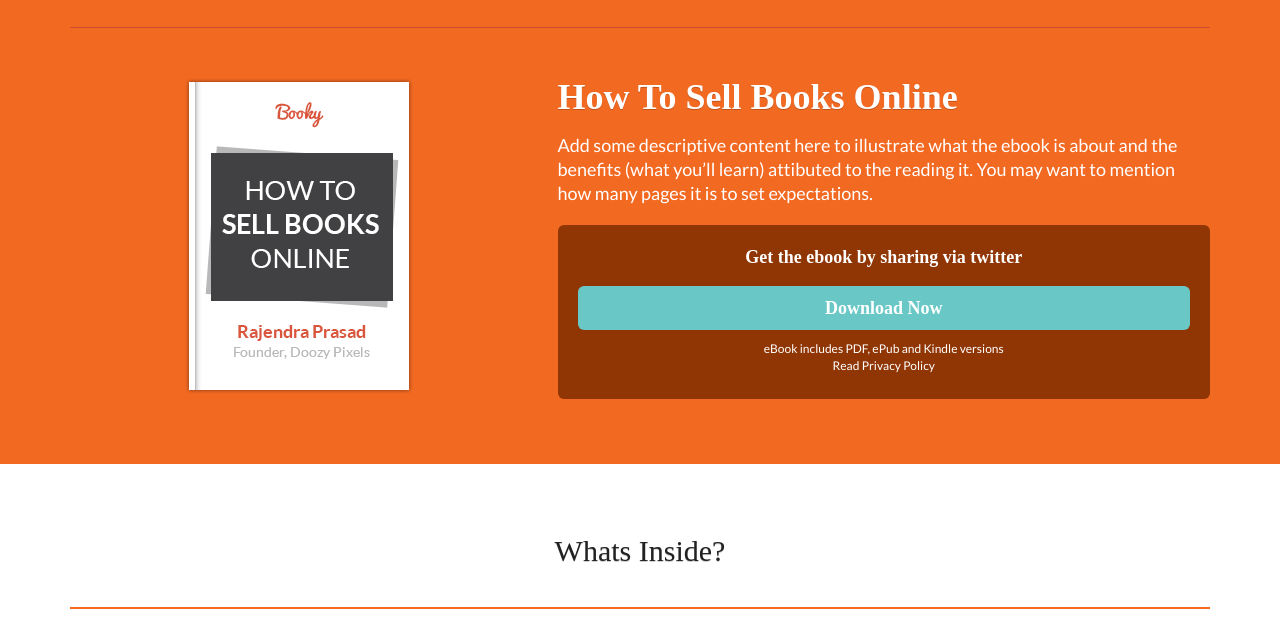
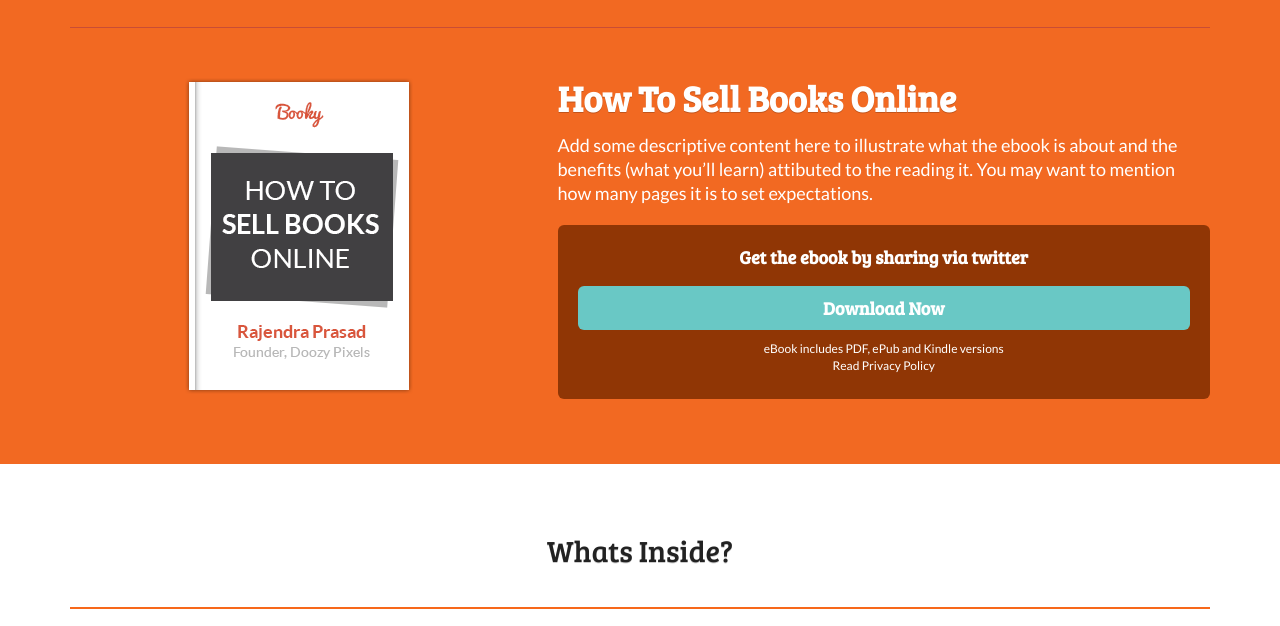
Before and after one commit to mjhea0/ebook-template, a website: page index.html in a window 1280 px wide. Shown: the part 77-703 px from the top of the page. Drawn offline with nearby package versions, Linux system fonts and the light colour scheme.

Commit message:
Attached google font link for bree serif

```diff
--- a/index.html
+++ b/index.html
@@ -10,6 +10,7 @@
   <!-- stylesheets -->
   <link rel="stylesheet" href="https://maxcdn.bootstrapcdn.com/bootstrap/3.3.7/css/bootstrap.min.css">
   <link href="https://maxcdn.bootstrapcdn.com/font-awesome/4.7.0/css/font-awesome.min.css" rel="stylesheet" type="text/css">
+  <link href="https://fonts.googleapis.com/css?family=Bree+Serif" rel="stylesheet">
   <link href="assets/css/style.css" rel="stylesheet" type="text/css">
   <!-- fav and touch icons -->
   <link rel="apple-touch-icon-precomposed" sizes="144x144" href="assets/ico/apple-touch-icon-144-precomposed.png">
```
